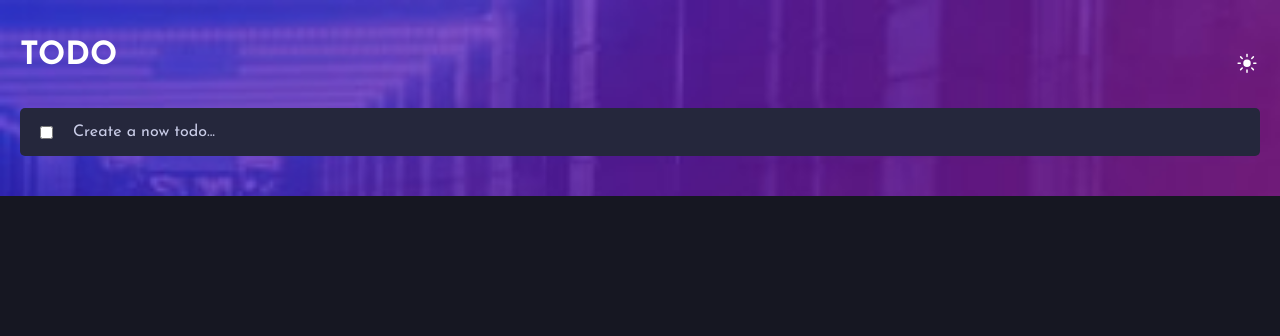
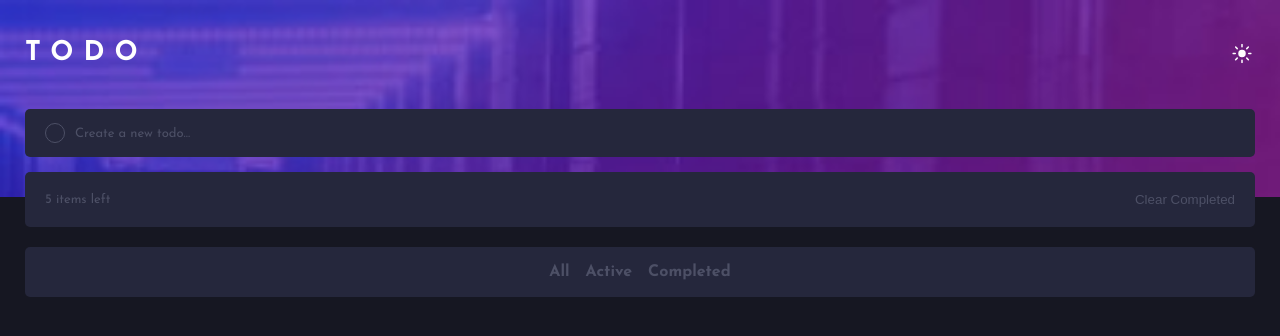
Before and after one commit to SakonBel/Todo-app--FEM, a React (Create React App) app: page / in a window 1280 px wide. Shown: the top 336 px of the page. Built offline with nearby package versions, Linux system fonts and the light colour scheme.

Commit message:
Create the main section

```diff
--- a/src/App.js
+++ b/src/App.js
@@ -1,9 +1,38 @@
+import AllTodos from "./components/AllTodos";
 import Header from "./components/Header";
 
 function App() {
+  const lists = [
+    {
+      id: 1,
+      task: "Complete online JavaScript course",
+    },
+    {
+      id: 2,
+      task: "Jog around the park 3x",
+    },
+    {
+      id: 3,
+      task: "10 minutes meditation",
+    },
+    {
+      id: 4,
+      task: "Read for 1 hour",
+    },
+    {
+      id: 5,
+      task: "Pick up groceries",
+    },
+    {
+      id: 6,
+      task: "Complete Todo App on Frontend Mentor",
+    },
+  ];
+
   return (
     <div className="App">
       <Header />
+      <AllTodos todos={lists} />
     </div>
   );
 }
--- /dev/null
+++ b/src/components/AllTodos.js
@@ -0,0 +1,20 @@
+import Navbar from "./Navbar";
+
+const AllTodos = (props) => {
+  // const todos = props.map((todo) => <li id={props.id}>{props.task}</li>);
+  // console.log(todos);
+  return (
+    <main>
+      <div className="lists">
+        <ul className="todo-lists"></ul>
+        <div className="list-status">
+          <p className="list-count">5 items left</p>
+          <button className="clear">Clear Completed</button>
+        </div>
+      </div>
+      <Navbar />
+    </main>
+  );
+};
+
+export default AllTodos;
--- a/src/components/Header.js
+++ b/src/components/Header.js
@@ -14,8 +14,8 @@ const Header = () => {
         </button>
       </div>
       <div className="create-task">
-        <input type="checkbox" name="add-task" id="add-task" />
-        <label for="add-task">Create a now todo...</label>
+        <div className="circle"></div>
+        <p>Create a new todo...</p>
       </div>
     </header>
   );
--- /dev/null
+++ b/src/components/Navbar.js
@@ -0,0 +1,13 @@
+const Navbar = () => {
+  return (
+    <nav>
+      <ul className="navbar">
+        <li className="nav-list">All</li>
+        <li className="nav-list">Active</li>
+        <li className="nav-list">Completed</li>
+      </ul>
+    </nav>
+  );
+};
+
+export default Navbar;
--- a/src/style/css/style.css
+++ b/src/style/css/style.css
@@ -4,43 +4,41 @@
           box-sizing: border-box;
   padding: 0;
   margin: 0;
+  list-style: none;
 }
 
 body {
   background-color: #161722;
   font-family: "Josefin Sans", sans-serif;
+  font-weight: 400;
   color: #cacde8;
+}
+
+p {
+  font-size: 13px;
 }
 
 header {
   background-image: url("../../images/bg-mobile-dark.jpg");
   background-size: cover;
-  display: -ms-grid;
-  display: grid;
-  -ms-grid-columns: 20px 1fr 20px 1fr 20px;
-      grid-template-columns: 20px 1fr 20px 1fr 20px;
-  -ms-grid-rows: 40px 1fr 20px 1fr 40px;
-      grid-template-rows: 40px 1fr 20px 1fr 40px;
+  padding: 40px 25px;
 }
 
 .container {
-  -ms-grid-column: 2;
-  -ms-grid-column-span: 3;
-  grid-column: 2 / 5;
-  -ms-grid-row: 2;
-  -ms-grid-row-span: 1;
-  grid-row: 2 / 3;
   display: -webkit-box;
   display: -ms-flexbox;
   display: flex;
   -webkit-box-pack: justify;
       -ms-flex-pack: justify;
           justify-content: space-between;
+  padding-bottom: 40px;
 }
 
 h1 {
   color: white;
+  font-size: 1.7rem;
   text-transform: uppercase;
+  letter-spacing: 10px;
 }
 
 .change-theme {
@@ -51,12 +49,6 @@ h1 {
 }
 
 .create-task {
-  -ms-grid-column: 2;
-  -ms-grid-column-span: 3;
-  grid-column: 2 / 5;
-  -ms-grid-row: 4;
-  -ms-grid-row-span: 1;
-  grid-row: 4 / 5;
   display: -webkit-box;
   display: -ms-flexbox;
   display: flex;
@@ -68,8 +60,81 @@ h1 {
   border-radius: 5px;
 }
 
-.create-task input {
-  margin: 20px;
-  cursor: pointer;
+.create-task p {
+  color: #4d5066;
+}
+
+.circle {
+  width: 20px;
+  height: 20px;
+  border: 1px solid #4d5066;
+  border-radius: 25px;
+  margin-left: 20px;
+  margin-right: 10px;
+}
+
+main {
+  position: relative;
+  bottom: 25px;
+  margin: 0 25px;
+}
+
+.lists {
+  border-radius: 5px;
+  background-color: #25273c;
+}
+
+.lists .list-status {
+  color: #4d5066;
+  display: -webkit-box;
+  display: -ms-flexbox;
+  display: flex;
+  -webkit-box-pack: justify;
+      -ms-flex-pack: justify;
+          justify-content: space-between;
+  -webkit-box-align: center;
+      -ms-flex-align: center;
+          align-items: center;
+  padding: 20px;
+}
+
+.lists .list-status button {
+  border: none;
+  background: transparent;
+  color: #4d5066;
+}
+
+nav {
+  background-color: #25273c;
+  color: #4d5066;
+  font-weight: 700;
+  margin-top: 20px;
+  height: 50px;
+  border-radius: 5px;
+  display: -webkit-box;
+  display: -ms-flexbox;
+  display: flex;
+  -webkit-box-pack: center;
+      -ms-flex-pack: center;
+          justify-content: center;
+  -webkit-box-align: center;
+      -ms-flex-align: center;
+          align-items: center;
+}
+
+nav ul {
+  display: -webkit-box;
+  display: -ms-flexbox;
+  display: flex;
+  -webkit-box-pack: center;
+      -ms-flex-pack: center;
+          justify-content: center;
+  -webkit-box-align: center;
+      -ms-flex-align: center;
+          align-items: center;
+}
+
+nav ul li {
+  padding: 0 8px;
 }
 /*# sourceMappingURL=style.css.map */
--- a/src/style/sass/style.scss
+++ b/src/style/sass/style.scss
@@ -6,32 +6,37 @@
   box-sizing: border-box;
   padding: 0;
   margin: 0;
+  list-style: none;
 }
 
 body {
   background-color: $very-dark-blue;
   font-family: $main-font;
+  font-weight: $medium;
   color: $light-grayish-blue;
+}
+
+p {
+  font-size: 13px;
 }
 
 header {
   background-image: url("../../images/bg-mobile-dark.jpg");
   background-size: cover;
-  display: grid;
-  grid-template-columns: 20px 1fr 20px 1fr 20px;
-  grid-template-rows: 40px 1fr 20px 1fr 40px;
+  padding: 40px 25px;
 }
 
 .container {
-  grid-column: 2 / 5;
-  grid-row: 2 / 3;
   display: flex;
   justify-content: space-between;
+  padding-bottom: 40px;
 }
 
 h1 {
   color: white;
+  font-size: 1.7rem;
   text-transform: uppercase;
+  letter-spacing: 10px;
 }
 
 .change-theme {
@@ -41,17 +46,69 @@ h1 {
 }
 
 .create-task {
-  grid-column: 2 / 5;
-  grid-row: 4 / 5;
   display: flex;
   align-items: center;
   background-color: $very-dark-desaturate-blue;
   height: 48px;
   border-radius: 5px;
+
+  p {
+    color: $very-dark-grayish-blue;
+  }
 }
 
-.create-task input {
-  margin: 20px;
-  //   opacity: 0;
-  cursor: pointer;
+.circle {
+  width: 20px;
+  height: 20px;
+  border: 1px solid $very-dark-grayish-blue;
+  border-radius: 25px;
+  margin-left: 20px;
+  margin-right: 10px;
 }
+
+main {
+  position: relative;
+  bottom: 25px;
+  margin: 0 25px;
+}
+
+.lists {
+  border-radius: 5px;
+  background-color: $very-dark-desaturate-blue;
+
+  .list-status {
+    color: $very-dark-grayish-blue;
+    display: flex;
+    justify-content: space-between;
+    align-items: center;
+    padding: 20px;
+
+    button {
+      border: none;
+      background: transparent;
+      color: $very-dark-grayish-blue;
+    }
+  }
+}
+
+nav {
+  background-color: $very-dark-desaturate-blue;
+  color: $very-dark-grayish-blue;
+  font-weight: $bold;
+  margin-top: 20px;
+  height: 50px;
+  border-radius: 5px;
+  display: flex;
+  justify-content: center;
+  align-items: center;
+
+  ul {
+    display: flex;
+    justify-content: center;
+    align-items: center;
+
+    li {
+      padding: 0 8px;
+    }
+  }
+}
```
Also changed, not shown: 1 other file (tests, documents, lock files or other folders).
